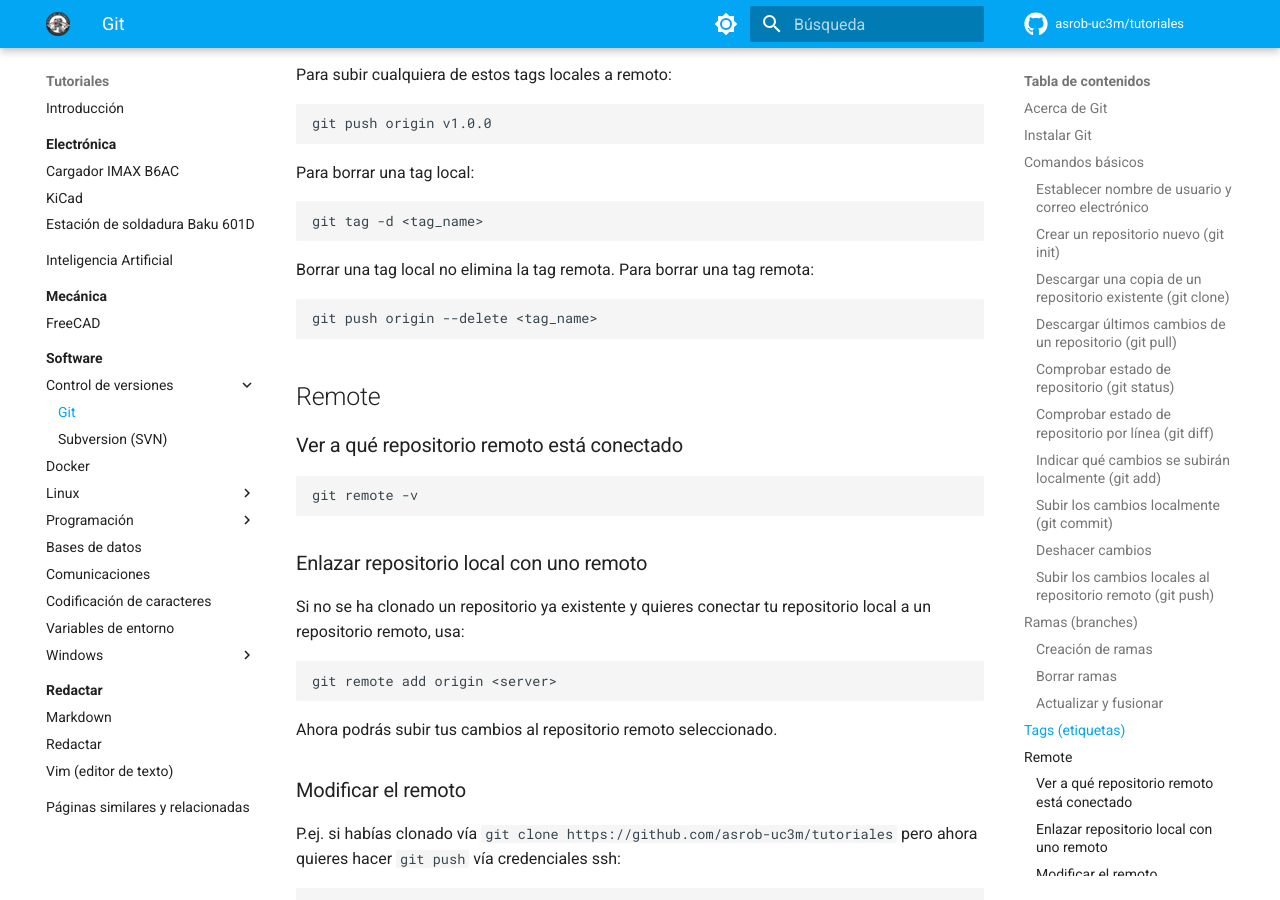
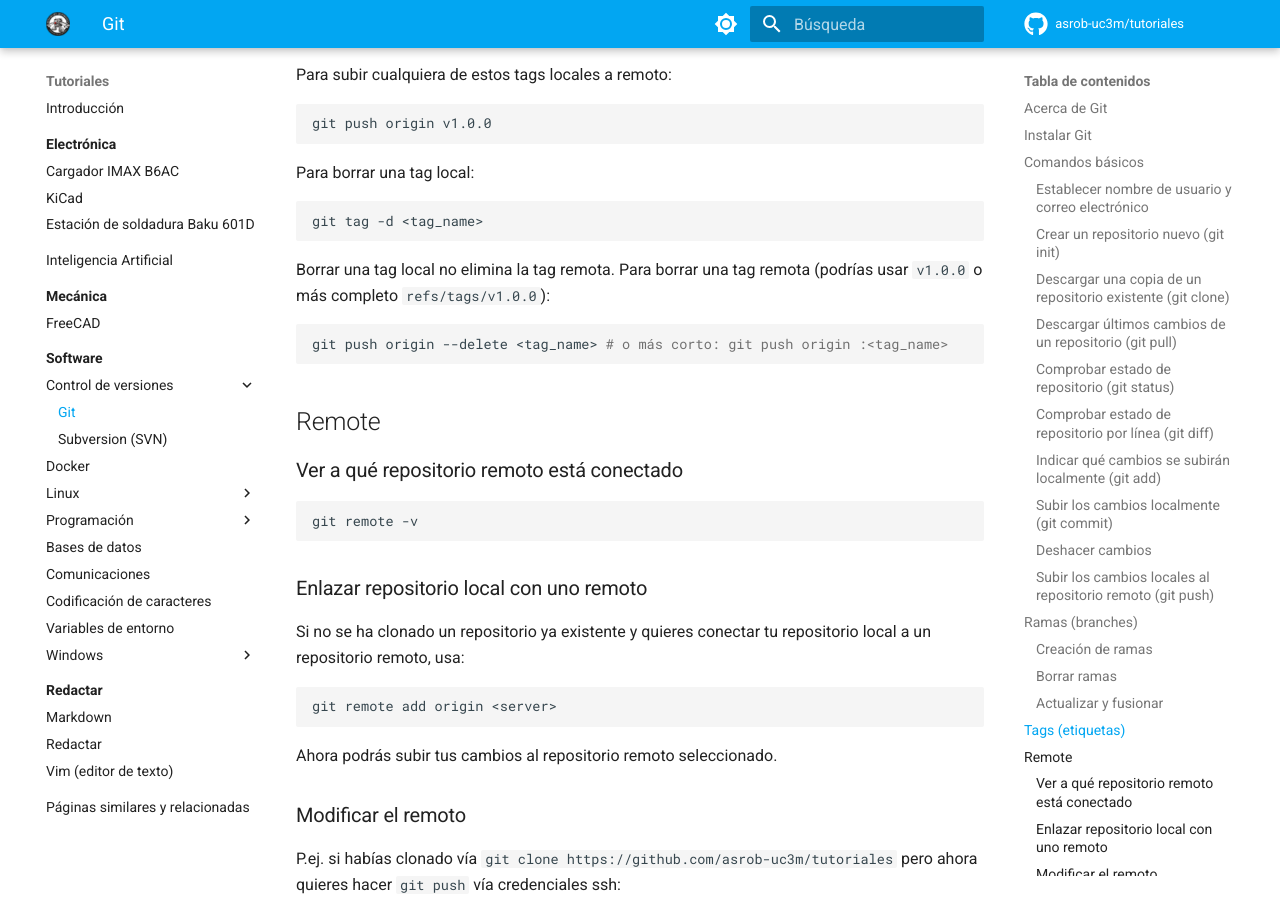
Before and after one commit to asrob-uc3m/tutoriales, an MkDocs documentation site: the page built from docs/software/version-control/git.md, in a window 1280 px wide and 900 px high, scrolled down 5686 px. Built offline with MkDocs 1.6.1 and Material for MkDocs 9.7.7, drawn with Linux system fonts in a browser that asks for light colours; comment, search, counter and statistics services are not loaded.

Commit message:
git: tag delete

````diff
--- a/docs/software/version-control/git.md
+++ b/docs/software/version-control/git.md
@@ -260,10 +260,10 @@ Para borrar una tag local:
 git tag -d <tag_name>
 ```
 
-Borrar una tag local no elimina la tag remota. Para borrar una tag remota:
+Borrar una tag local no elimina la tag remota. Para borrar una tag remota (podrías usar `v1.0.0` o más completo `refs/tags/v1.0.0`):
 
 ```bash
-git push origin --delete <tag_name>
+git push origin --delete <tag_name> # o más corto: git push origin :<tag_name>
 ```
 
 ## Remote
````
